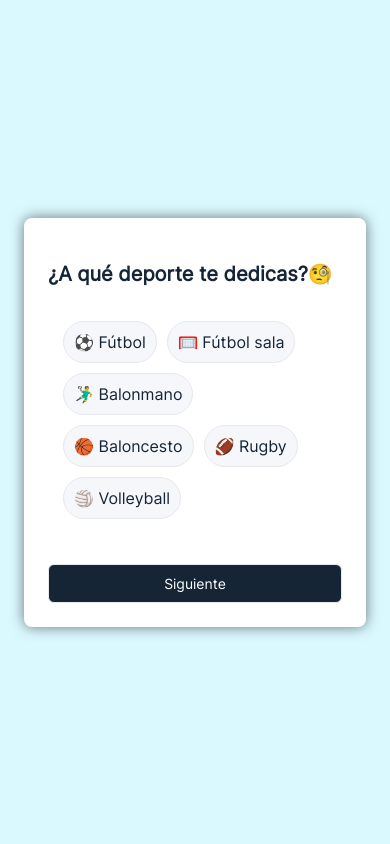
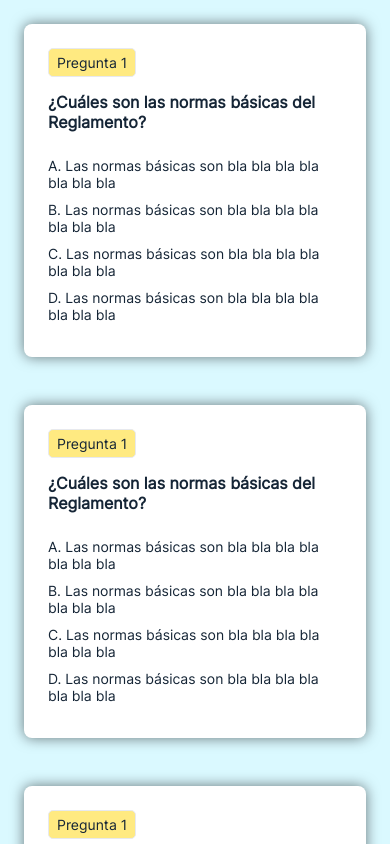
Before and after one commit to edusegrich/RefeeTests, a React Native app: screen /SportChoice in a window 390 px wide. Built offline with nearby package versions, Linux system fonts and the light colour scheme.

Commit message:
Refactorizacion de código y añadidos los componentes de examen y pregunta

```diff
--- a/src/components/Welcome.jsx
+++ b/src/components/Welcome.jsx
@@ -1,29 +1,69 @@
 import { View, Text, TextInput, Image, StyleSheet } from 'react-native'
+import { useState } from 'react'
 import LoginButton from './common/LoginButton'
+import NextButton from './signin/NextButton'
+import { InputState } from './signin/Signin'
 import Separator from './common/Separator'
 import { LoginWithGoogleButton } from './common/GoogleButtons'
 import UI_ICONS from '../icons/iconsDict'
 import UI_COLORS from '../colors'
+import { isValidEmail, isValidPassword } from '../utils/checkCredentials'
 
 const Welcome = ({ navigation }) => {
+	const [validEmail, setValidEmail] = useState(InputState.NONE)
+	const [validPassword, setValidPassword] = useState(InputState.NONE)
+	const emailError = validEmail === InputState.NONVALID ? true : false
+	const passwordError = validPassword === InputState.NONVALID ? true : false
+
+	const handleSetEmail = (text) => {
+		String(text).length !== 0 && isValidEmail(text)
+		? setValidEmail(InputState.VALID)
+		: setValidEmail(InputState.NONE)
+	}
+
+	const handleSetPassword = (text) => {
+		String(text).length !== 0 && isValidPassword(text)
+		? setValidPassword(InputState.VALID)
+		: setValidPassword(InputState.NONE)
+	}
+
+	const handleOnPress = () => {
+		if (validEmail === InputState.VALID && validPassword === InputState.VALID) {
+			navigation.navigate('')
+		} else {
+			if (validEmail === InputState.NONE) setValidEmail(InputState.NONVALID)
+			if (validPassword === InputState.NONE) setValidPassword(InputState.NONVALID)
+		}
+	}
+
     return (
         <View>
             <View style={styles.container}>
                 <Image style={styles.logo} source={UI_ICONS.refeetests} />
                 <TextInput
-                    style={styles.input}
+                    style={emailError === false ? styles.input : styles.inputError}
                     placeholder={'Correo electrónico'}
+					onChangeText={handleSetEmail}
                 />
+				{
+					emailError && <Text style={styles.errorMessage}>La cuenta de correo no es válida</Text>
+				}
+
                 <TextInput
-                    style={styles.input}
+                    style={passwordError === false ? styles.input : styles.inputError}
                     secureTextEntry={true}
                     placeholder={'Contraseña'}
+					onChangeText={handleSetPassword}
                 />
-                <LoginButton />
-                {/* <View>
-                    <View style={styles.separator} />
-                    <Text style={styles.title}>o</Text>
-                </View> */}
+				{
+					passwordError && <Text style={styles.errorMessage}>La contraseña es necesaria</Text>
+				}
+
+                <NextButton {...{
+					label: 'Inicia Sesión',
+					handleOnPress: handleOnPress,
+				}} />
+
                 <Separator />
                 <LoginWithGoogleButton />
                 <View style={{ alignItems: 'center', marginTop: 40 }}>
@@ -85,6 +125,24 @@ const styles = StyleSheet.create({
         height: 24,
         margin: 5,
     },
+	inputError: {
+		fontSize: 14,
+		marginTop: 5,
+		padding: 10,
+		paddingHorizontal: 15,
+		borderWidth: 1,
+		borderRadius: 10,
+		borderColor: UI_COLORS.red,
+		fontFamily: 'Inter',
+	},
+	errorMessage: {
+		fontSize: 14,
+		fontWeight: '400',
+		width: 'auto',
+		marginTop: 5,
+		fontFamily: 'Inter',
+		color: UI_COLORS.red
+	},
 	container: {
 		// backgroundColor: '#FFFACC'
 		display: 'flex',
--- a/src/components/signin/Pill.jsx
+++ b/src/components/common/Pill.jsx
@@ -1,25 +1,18 @@
-import { useState } from 'react'
-import { View, Text, StyleSheet, TouchableHighlight } from 'react-native'
+import { Text, StyleSheet, TouchableHighlight } from 'react-native'
 import UI_COLORS from '../../colors'
 
-export const Sport = {
-	FUTBOL: '⚽ Fútbol',
-	FUTBOL_SALA: '🥅 Fútbol sala',
-	BALONMANO: '🤾‍♂️ Balonmano',
-	BALONCESTO: '🏀 Baloncesto',
-	RUGBY: '🏈 Rugby',
-	VOLLEYBALL: '🏐 Volleyball',
+export const PillSelection = {
 	NONE: 'none'
 }
 
 export const Pill = (props) => {
-    const { sport, selectedSport, handleSelectedSport } = props
-	const selected = (sport === selectedSport ? true : false)
+    const { text, selectedPill, handleSelectedPill } = props
+	const selected = (text === selectedPill ? true : false)
 
 	const handleOnPress = () => {
 		selected === false
-		? handleSelectedSport(sport)
-		: handleSelectedSport(Sport.NONE)
+		? handleSelectedPill(text)
+		: handleSelectedPill(PillSelection.NONE)
 	}
 
 	return (
@@ -37,8 +30,8 @@ export const Pill = (props) => {
                 {/* <View style={styles.container}> */}
 					{
 						selected === true
-						? <Text style={styles.labelSelected}>{sport}</Text>
-						: <Text style={styles.label}>{sport}</Text>
+						? <Text style={styles.labelSelected}>{text}</Text>
+						: <Text style={styles.label}>{text}</Text>
 					}
                     {/* <Text style={styles.label}>{text}</Text> */}
                 {/* </View> */}
--- a/src/components/signin/CategoryChoice.jsx
+++ b/src/components/signin/CategoryChoice.jsx
@@ -1,22 +1,14 @@
 import { View, Text, StyleSheet } from 'react-native'
 import { useState } from 'react'
-import { useFonts } from 'expo-font'
-import Inter from '../../fonts/Inter.ttf'
 import NextButton from './NextButton'
-import { Pill, Sport } from './Pill'
+import { Pill, PillSelection } from '../common/Pill'
 import UI_COLORS from '../../colors'
 
 export const CategoryChoice = () => {
-	const [selectedSport, setSelectedSport] = useState(Sport.NONE)
-	const [loaded] = useFonts({
-		Inter: Inter
-	})
-	if (!loaded) {
-		return null
-	}
+	const [selectedCategory, setSelectedCategory] = useState(PillSelection.NONE)
 
-	const handleSelectedSport = (sport) => {
-		setSelectedSport(sport)
+	const handleSelectedCategory = (category) => {
+		setSelectedCategory(category)
 	}
 
 	const handleOnPress = () => {
@@ -27,9 +19,9 @@ export const CategoryChoice = () => {
 		<View style={styles.container}>
 			<Text style={styles.title}>¿En qué categoría?🥇🥈🥉</Text>
             <View style={styles.pills}>
-				<Pill {...{sport: 'Primera División', selectedSport, handleSelectedSport}} />
-				<Pill {...{sport: 'Segunda División', selectedSport, handleSelectedSport}} />
-				<Pill {...{sport: 'Tercera División', selectedSport, handleSelectedSport}} />
+				<Pill {...{text: 'Primera División', selectedPill: selectedCategory, handleSelectedPill: handleSelectedCategory}} />
+				<Pill {...{text: 'Segunda División', selectedPill: selectedCategory, handleSelectedPill: handleSelectedCategory}} />
+				<Pill {...{text: 'Tercera División', selectedPill: selectedCategory, handleSelectedPill: handleSelectedCategory}} />
 			</View>
 			<NextButton {...{handleOnPress: handleOnPress, label: 'Siguiente'}} />
 		</View>
--- a/src/components/signin/NextButton.jsx
+++ b/src/components/signin/NextButton.jsx
@@ -1,7 +1,7 @@
 import { View, Text, StyleSheet, TouchableHighlight } from 'react-native'
 import UI_COLORS from '../../colors'
 
-const NextButton = ({ navigation, label, handleOnPress }) => {
+const NextButton = ({ label, handleOnPress }) => {
 	return (
         <TouchableHighlight
         style={styles.button}
--- a/src/components/signin/SportChoice.jsx
+++ b/src/components/signin/SportChoice.jsx
@@ -1,11 +1,21 @@
 import { View, Text, StyleSheet } from 'react-native'
 import { useState } from 'react'
 import NextButton from './NextButton'
-import { Pill, Sport } from './Pill'
+import { Pill, PillSelection } from '../common/Pill'
 import UI_COLORS from '../../colors'
 
+export const Sport = {
+	FUTBOL: '⚽ Fútbol',
+	FUTBOL_SALA: '🥅 Fútbol sala',
+	BALONMANO: '🤾‍♂️ Balonmano',
+	BALONCESTO: '🏀 Baloncesto',
+	RUGBY: '🏈 Rugby',
+	VOLLEYBALL: '🏐 Volleyball',
+	NONE: 'none'
+}
+
 export const SportChoice = ({ navigation }) => {
-	const [selectedSport, setSelectedSport] = useState(Sport.NONE)
+	const [selectedSport, setSelectedSport] = useState(PillSelection.NONE)
 	const [choiceError, setChoiceError] = useState(false)
 	// const choiceError = selectedSport === Sport.NONE ? true : false
 
@@ -14,7 +24,7 @@ export const SportChoice = ({ navigation }) => {
 	}
 
 	const handleOnPress = () => {
-		selectedSport !== Sport.NONE
+		selectedSport !== PillSelection.NONE
 		? navigation.navigate('CategoryChoice')
 		: setChoiceError(true)
 		// if (selectedSport !== Sport.NONE) navigation.navigate('CategoryChoice')
@@ -25,12 +35,12 @@ export const SportChoice = ({ navigation }) => {
 		<View style={styles.container}>
 			<Text style={styles.title}>¿A qué deporte te dedicas?🧐</Text>
             <View style={styles.pills}>
-				<Pill {...{sport: Sport.FUTBOL, selectedSport, handleSelectedSport}} />
-				<Pill {...{sport: Sport.FUTBOL_SALA, selectedSport, handleSelectedSport}} />
-				<Pill {...{sport: Sport.BALONMANO, selectedSport, handleSelectedSport}} />
-				<Pill {...{sport: Sport.BALONCESTO, selectedSport, handleSelectedSport}} />
-				<Pill {...{sport: Sport.RUGBY, selectedSport, handleSelectedSport}} />
-				<Pill {...{sport: Sport.VOLLEYBALL, selectedSport, handleSelectedSport}} />
+				<Pill {...{text: Sport.FUTBOL, selectedPill: selectedSport, handleSelectedPill: handleSelectedSport}} />
+				<Pill {...{text: Sport.FUTBOL_SALA, selectedPill: selectedSport, handleSelectedPill: handleSelectedSport}} />
+				<Pill {...{text: Sport.BALONMANO, selectedPill: selectedSport, handleSelectedPill: handleSelectedSport}} />
+				<Pill {...{text: Sport.BALONCESTO, selectedPill: selectedSport, handleSelectedPill: handleSelectedSport}} />
+				<Pill {...{text: Sport.RUGBY, selectedPill: selectedSport, handleSelectedPill: handleSelectedSport}} />
+				<Pill {...{text: Sport.VOLLEYBALL, selectedPill: selectedSport, handleSelectedPill: handleSelectedSport}} />
 			</View>
 			{
 				choiceError && <Text style={styles.errorMessage}>Debes elegir un deporte</Text>
--- /dev/null
+++ b/src/components/user/Exam.jsx
@@ -0,0 +1,17 @@
+import { ScrollView, Text, TextInput, Image, StyleSheet } from 'react-native'
+import QuestionCard from './QuestionCard'
+import UI_COLORS from '../../colors'
+
+const Exam = (props) => {
+
+    return (
+        <ScrollView>
+            <QuestionCard />
+            <QuestionCard />
+            <QuestionCard />
+            <QuestionCard />
+        </ScrollView>
+    )
+}
+
+export default Exam
--- /dev/null
+++ b/src/components/user/QuestionCard.jsx
@@ -0,0 +1,66 @@
+import { View, Text, StyleSheet } from 'react-native'
+import UI_COLORS from '../../colors'
+
+const QuestionCard = (props) => {
+
+    return (
+        <View style={styles.container}>
+            <Text style={questionNumber}>Pregunta 1</Text>
+            <Text style={statement}>¿Cuáles son las normas básicas del Reglamento?</Text>
+            {/* <Text style={statement}>¿A qué deporte te dedicas?</Text> */}
+            <Text style={answer}>A. Las normas básicas son bla bla bla bla bla bla bla</Text>
+            <Text style={answer}>B. Las normas básicas son bla bla bla bla bla bla bla</Text>
+            <Text style={answer}>C. Las normas básicas son bla bla bla bla bla bla bla</Text>
+            <Text style={answer}>D. Las normas básicas son bla bla bla bla bla bla bla</Text>
+        </View>
+    )
+}
+
+const generalStyles = StyleSheet.create({
+    letra: {
+        fontSize: 14,
+		fontFamily: 'Inter',
+		color: UI_COLORS.blueNavy,
+    }
+})
+
+const styles = StyleSheet.create({
+    questionNumber: {
+        alignSelf: 'flex-start',
+        paddingVertical: 5,
+        paddingHorizontal: 8,
+        marginBottom: 15,
+		backgroundColor: UI_COLORS.yellowSoft,
+		borderWidth: 1,
+		borderColor: UI_COLORS.gray,
+		borderRadius: 5,
+    },
+	statement: {
+		width: 'auto',
+        marginBottom: 25,
+        fontSize: 16,
+        fontWeight: '700'
+	},
+    answer: {
+        marginBottom: 10,
+    },
+	container: {
+		display: 'flex',
+		flexDirection: 'column',
+		margin: 24,
+		padding: 24,
+		width: 'auto',
+		backgroundColor: UI_COLORS.white,
+		shadowColor: '#000',
+		shadowOpacity: 0.53,
+		shadowRadius: 13.97,
+		elevation: 21,
+		borderRadius: 8,
+	}
+})
+
+const statement = StyleSheet.compose(generalStyles.letra, styles.statement)
+const questionNumber = StyleSheet.compose(generalStyles.letra, styles.questionNumber)
+const answer = StyleSheet.compose(generalStyles.letra, styles.answer)
+
+export default QuestionCard
--- /dev/null
+++ b/src/utils/checkCredentials.js
@@ -0,0 +1,2 @@
+export const isValidEmail = (mail) => /^\w+([\.-]?\w+)*@\w+([\.-]?\w+)*(\.\w{2,4})+$/.test(mail)
+export const isValidPassword = (password) => String(password).length > 0
```
Also changed, not shown: src/components/Main.jsx (+19 -6 lines), src/components/signin/Signin.jsx (+2 -5 lines), src/components/user/Home.jsx (added, +97 -0 lines).
